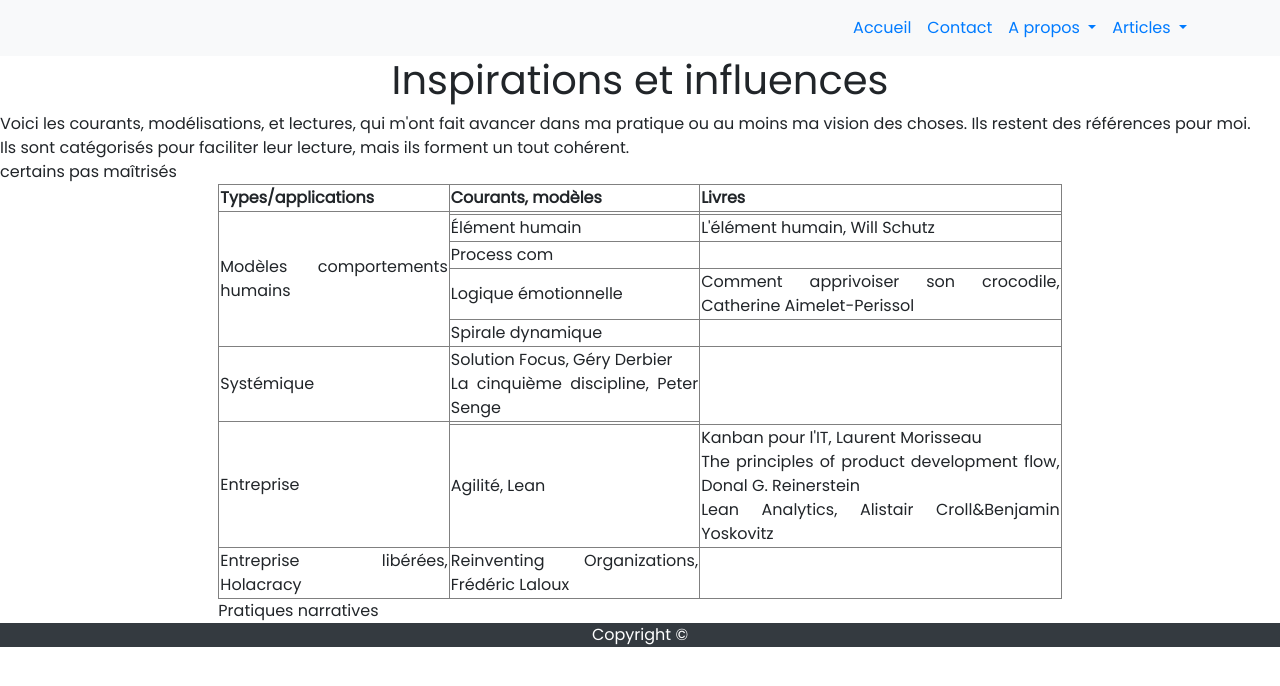
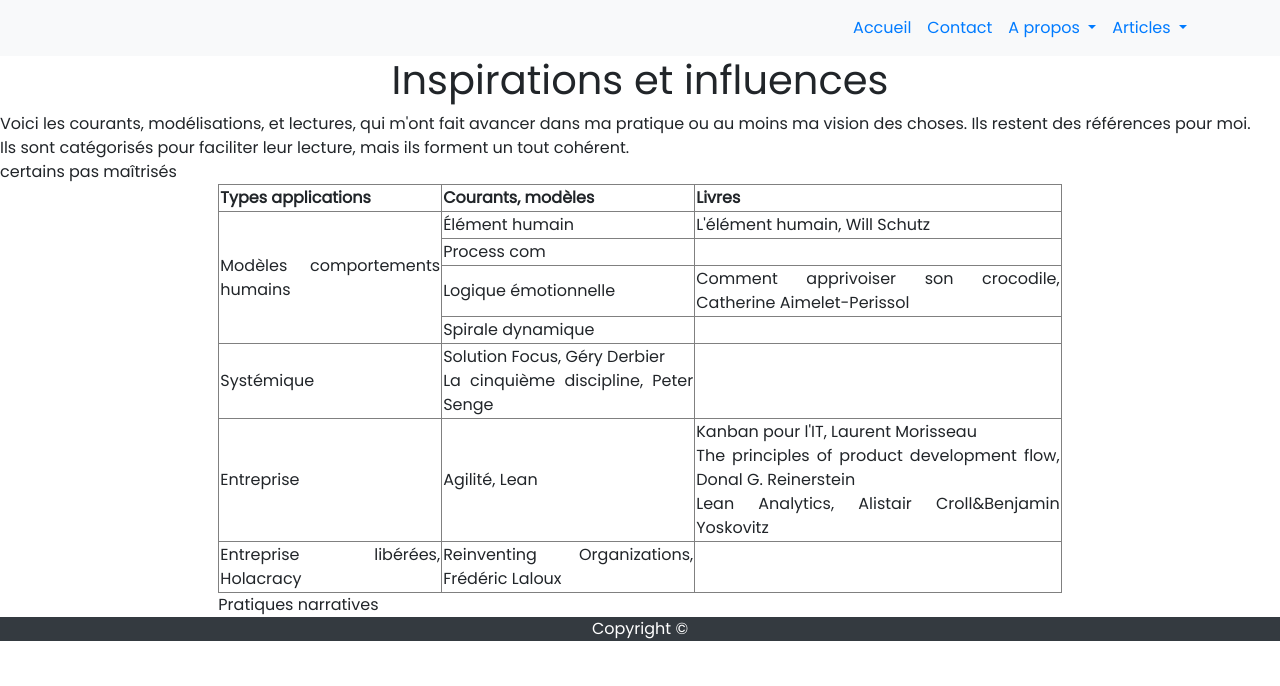
Before and after one commit to OrgaEvolutions/Nathoup.github.io, a Jekyll site: the page built from inspirations.html, in a window 1280 px wide. Shown: the top 686 px of the page. Built offline with Jekyll 4.4.1, drawn with Linux system fonts in a browser that asks for light colours; nearby versions of some CDN libraries; some web fonts are replaced.

Commit message:
Update inspirations.html

```diff
--- a/inspirations.html
+++ b/inspirations.html
@@ -13,7 +13,7 @@
   <div class="col-md-8 mx-auto">
     <table  border="1px">
     <tr>
-      <th><b>Types/applications</b></th>
+      <th><b>Types applications</b></th>
       <th><b>Courants, modèles</b></th>
       <th><b>Livres</b></th>
     </tr>
@@ -21,7 +21,6 @@
       <td rowspan="5">
         Modèles comportements humains
       </td>
-      <td></td>
     </tr>
     <tr>
       <td>Élément humain</td>
@@ -53,7 +52,6 @@
       <td rowspan="2">
         Entreprise
       </td>
-      <td></td>
     </tr>
     <tr>
       <td>Agilité, Lean</td>
```
